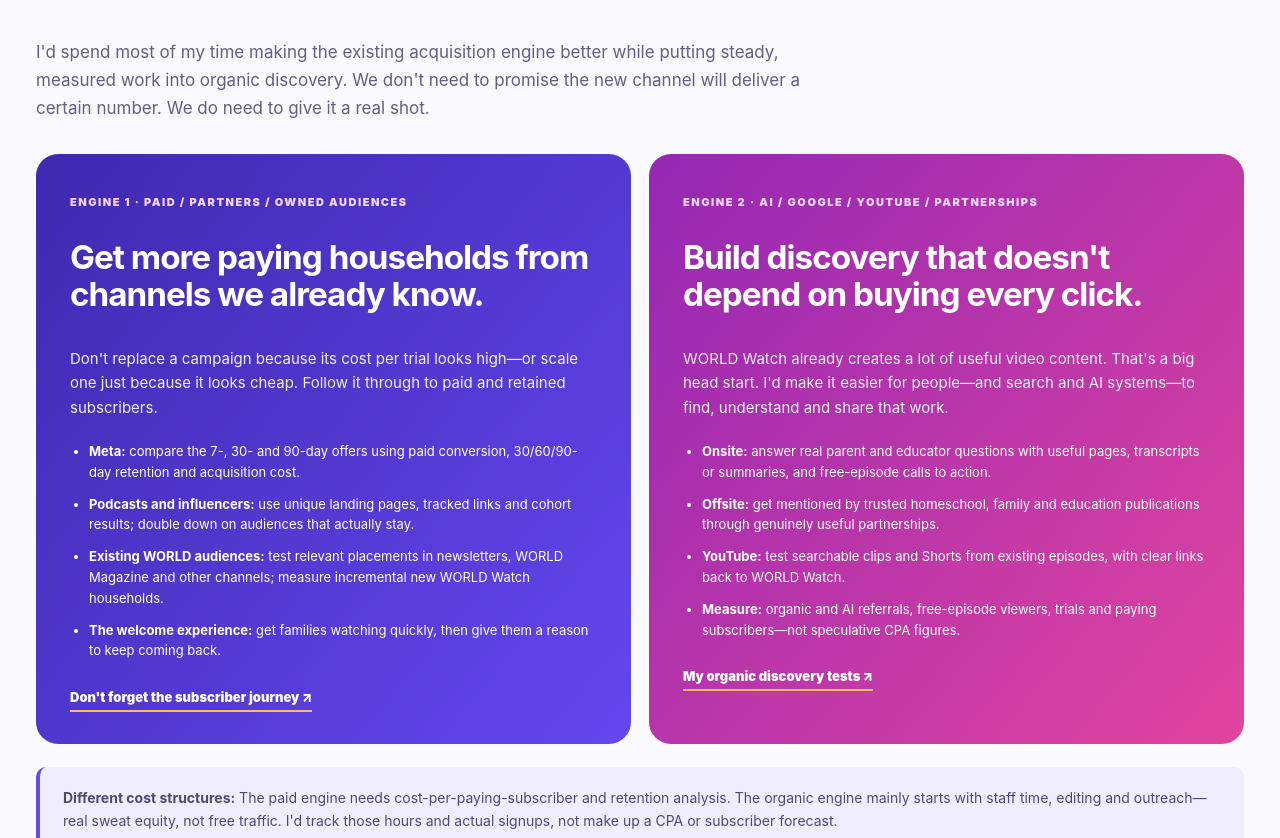
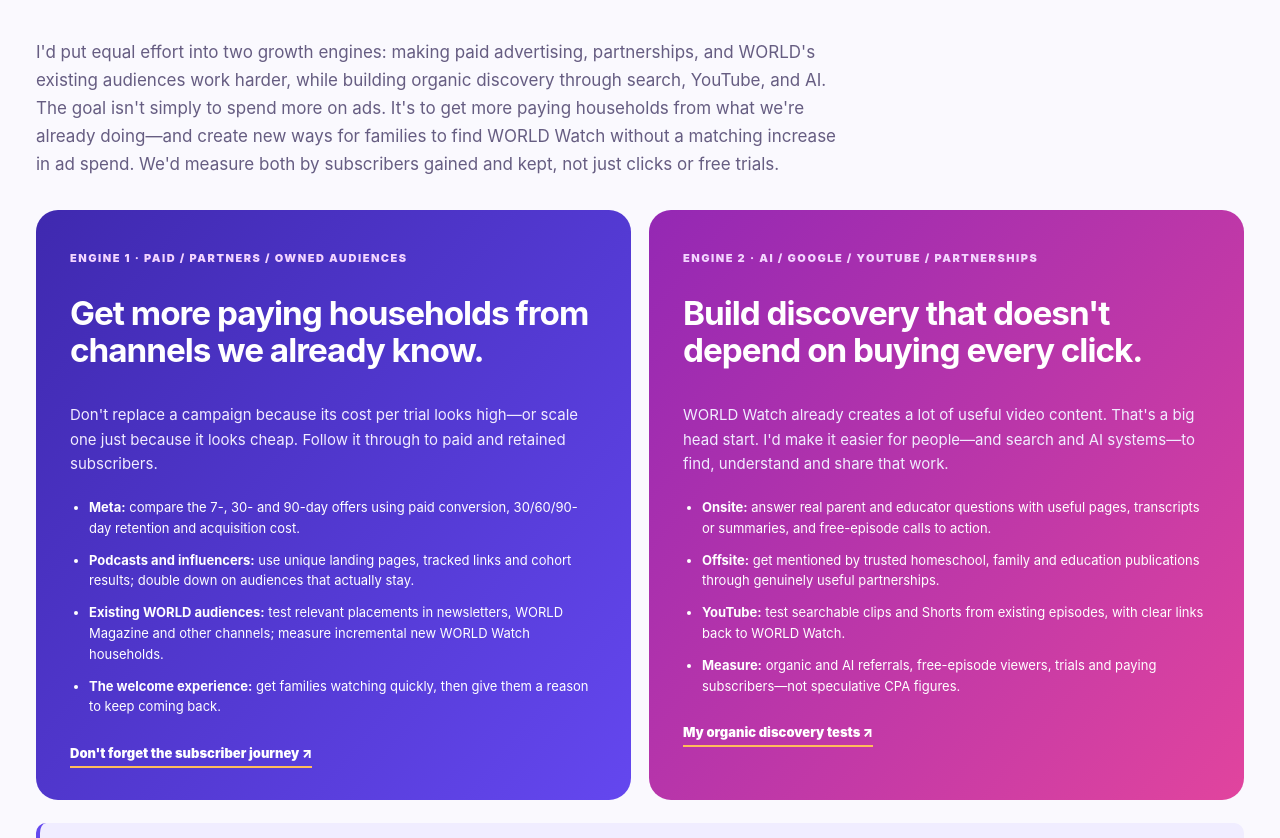
Before and after one commit to latefritz/worldwatch-150k, a plain HTML site: page index.html in a window 1280 px wide. Shown: the part 3225-4063 px from the top of the page. Drawn offline with Linux system fonts and the light colour scheme.

Commit message:
Give paid and organic equal emphasis in two growth engines introduction

```diff
--- a/index.html
+++ b/index.html
@@ -390,7 +390,7 @@ html{scroll-padding-top:100px}
 <section id="strategy" class="section shell engine-section">
   <div class="proposal-number">03 / TWO GROWTH ENGINES, AT THE SAME TIME</div>
   <h2>Push what's working.<br/><em>Build what comes next.</em></h2>
-  <p class="proposal-lead">I'd spend most of my time making the existing acquisition engine better while putting steady, measured work into organic discovery. We don't need to promise the new channel will deliver a certain number. We do need to give it a real shot.</p>
+  <p class="proposal-lead">I'd put equal effort into two growth engines: making paid advertising, partnerships, and WORLD's existing audiences work harder, while building organic discovery through search, YouTube, and AI. The goal isn't simply to spend more on ads. It's to get more paying households from what we're already doing—and create new ways for families to find WORLD Watch without a matching increase in ad spend. We'd measure both by subscribers gained and kept, not just clicks or free trials.</p>
   <div class="engine-grid">
     <article class="engine engine-a">
       <span class="engine-label">ENGINE 1 · PAID / PARTNERS / OWNED AUDIENCES</span>
```
